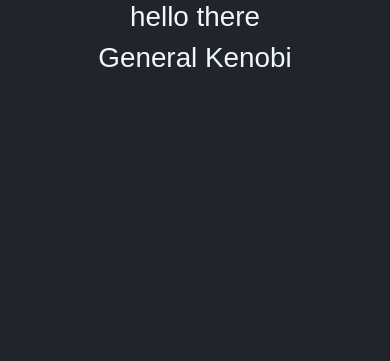
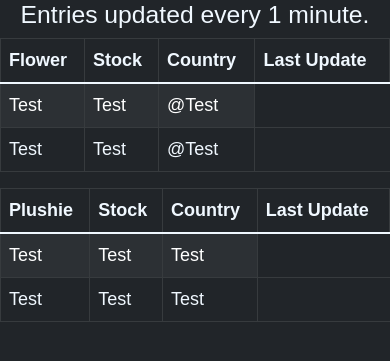
Before and after one commit to Decoy7/TornProject, a Flask app: page /stock in a window 390 px wide. Shown: the part 56-417 px from the top of the page. Run offline with Flask 2, Linux system fonts and the light colour scheme.

Commit message:
Initial commit

```diff
--- a/templates/stocks.html
+++ b/templates/stocks.html
@@ -4,17 +4,67 @@
 
 {% block content %}
 <center>
-<div class="row" style="color:aliceblue;">
-    <div class="table-responsive col-md-6" style="align-self:">
-        <table>
-            <h1>hello there</h1>
-        </table>
+    <div class="row">
+        <h2 style="color:aliceblue;">Entries updated every 1 minute.</h2>
+        <div class="table-responsive col-sm-6">
+            <table class="table table-bordered table-striped table-dark" style="color:aliceblue;">
+                <thead class="thead-dark">
+                    <tr>
+                        <th scope="col">Flower</th>
+                        <th scope="col">Stock</th>
+                        <th scope="col">Country</th>
+                        <th scope="col">Last Update</th>
+                    </tr>
+                </thead>
+
+                <tbody>
+                    <tr>
+                        <td>Test</td>
+                        <td>Test</td>
+                        <td>@Test</td>
+                    </tr>
+                    <tr>
+                        <td>Test</td>
+                        <td>Test</td>
+                        <td>@Test</td>
+                    </tr>
+                </tbody>
+
+            </table>
+        </div>
+
+        <div class="table-responsive col-sm-6">
+
+            <table class="table table-bordered table-striped table-dark" style="color:aliceblue;">
+
+                <thead class="thead-dark">
+                    <tr>
+                        <th scope="col">Plushie</th>
+                        <th scope="col">Stock</th>
+                        <th scope="col">Country</th>
+                        <th scope="col">Last Update</th>
+                    </tr>
+                </thead>
+
+                <tbody>
+
+                    <tr>
+                        <td>Test</td>
+                        <td>Test</td>
+                        <td>Test</td>
+                    </tr>
+
+                    <tr>
+                        <td>Test</td>
+                        <td>Test</td>
+                        <td>Test</td>
+                    </tr>
+
+                </tbody>
+
+            </table>
+
+        </div>
     </div>
-    <div class="table-responsive col-md-6">
-        <table>
-            <h1>General Kenobi</h1>
-        </table>
-    </div>
-  </div>
 </center>
 {% endblock %}
```
